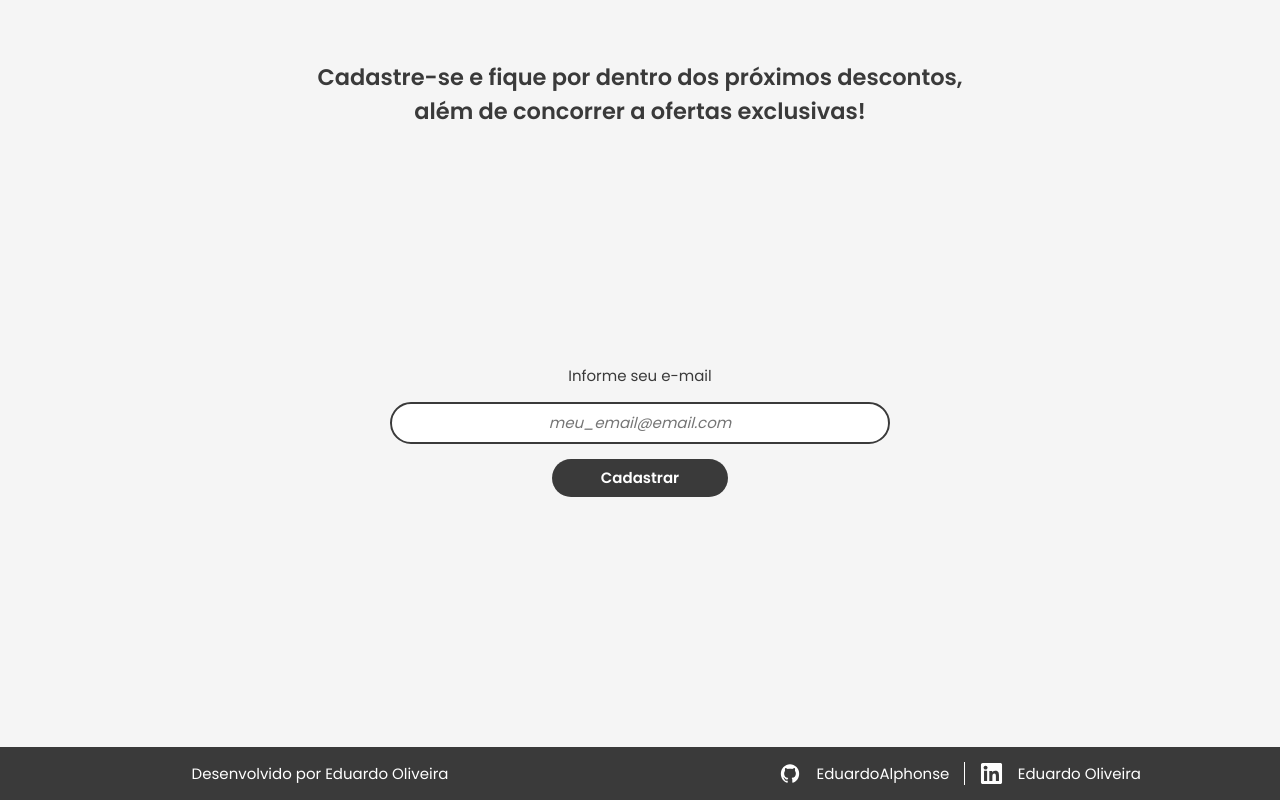
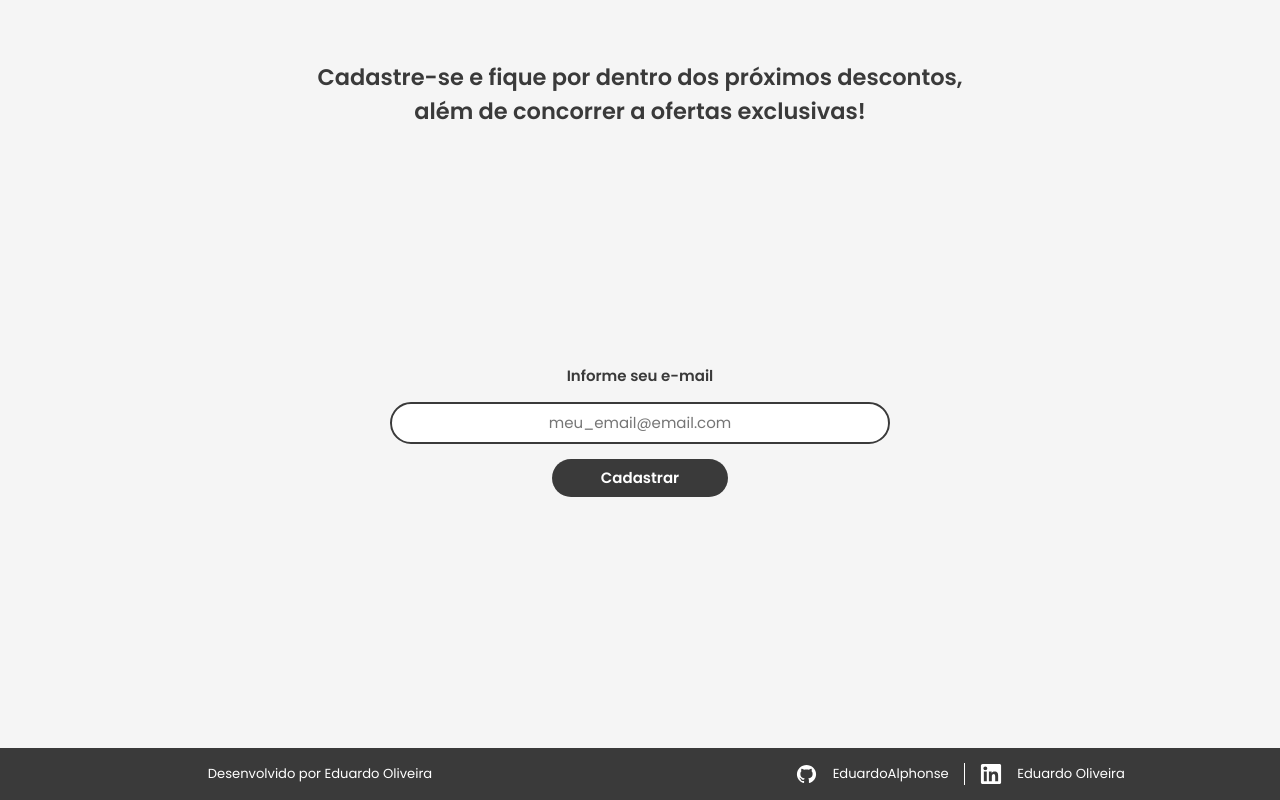
Before and after one commit to EduardoAlphonse/desafio-1-hiring-coders, a website: page index.html in a window 1280 px wide. Shown: the part 1600-2400 px from the top of the page. Drawn offline with Linux system fonts and the light colour scheme.

Commit message:
final changes to style

```diff
--- a/src/styles/sass/main.scss
+++ b/src/styles/sass/main.scss
@@ -266,12 +266,15 @@ section {
 		justify-content: center;
 		align-items: center;
 
+		p {
+			font-weight: 600;
+		}
+
 		input {
 			margin: 1rem 0;
 			text-align: center;
 
 			padding: 0.5rem 1rem;
-			font-style: italic;
 
 			width: 500px;
 			border: 2px solid var(--black-200);
@@ -316,6 +319,7 @@ section {
 		display: flex;
 		align-items: flex-end;
 		width: 100%;
+		font-size: 0.875rem;
 		color: var(--white);
 
 		.footer-content {
```
Also changed, not shown: src/styles/css/main.css, 1 other file.
